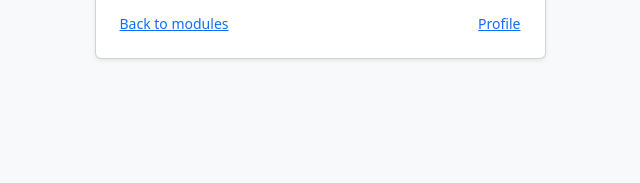
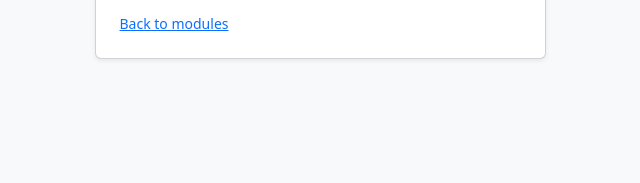
Before and after one commit to alston13r/sql-tutorial, a plain HTML site: page pages/login.html in a window 1280 px wide. Shown: the part 431-614 px from the top of the page, 320-960 px from the left. Drawn offline with nearby package versions, Linux system fonts and the light colour scheme; a script that the page names is missing.

Commit message:
remove profiles link from login page

```diff
--- a/pages/login.html
+++ b/pages/login.html
@@ -65,9 +65,8 @@
               </div>
             </div>
 
-            <div class="mt-3 small text-muted d-flex justify-content-between">
+            <div class="mt-3 small text-muted">
               <a href="../index.html">Back to modules</a>
-              <a href="./profile.html">Profile</a>
             </div>
           </div>
         </div>
```
